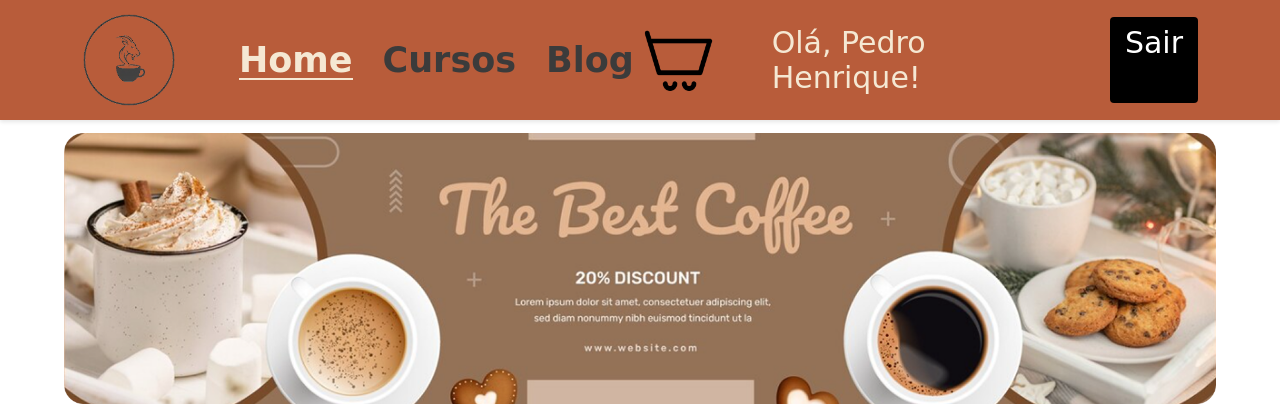
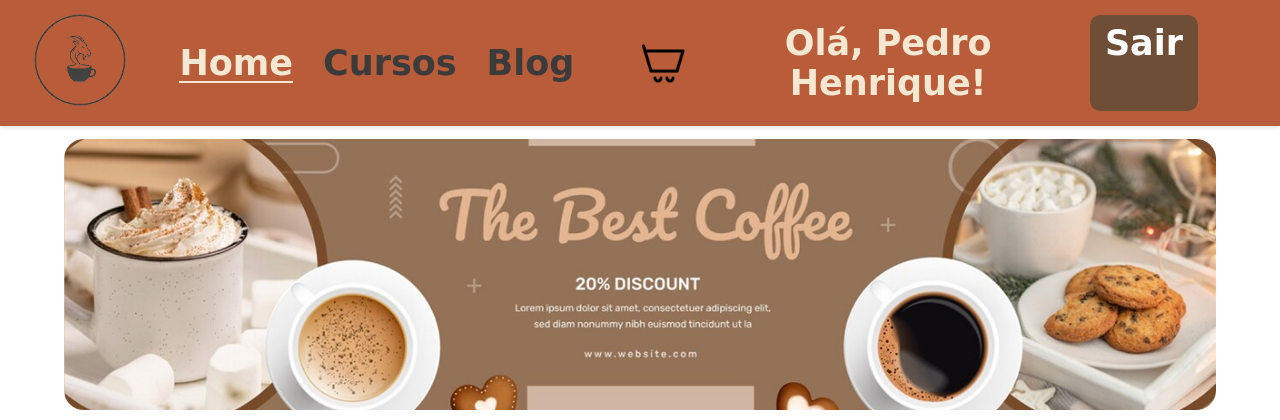
Before and after one commit to pedrosantos664/PlusUltraCafe, a Django app: page /janela/menu_inicial/ in a window 1280 px wide. Shown: the top 420 px of the page. Run offline with Django 5.2, Linux system fonts and the light colour scheme; a user stored in the database is signed in; some web fonts are replaced.

Commit message:
Arrumado o Header por completo, necessário apenas o link para a página de Cursos

```diff
--- a/janela/templates/janela/css/menu_inicial.css
+++ b/janela/templates/janela/css/menu_inicial.css
@@ -120,28 +120,45 @@ header {
 
 .auth-buttons {
     display: flex;
-    gap: 15px;
+    gap: 40px;
 }
 
 .auth-buttons a {
     font-family: 'Rouge Script', cursive;
-    font-weight: 500;
+    font-weight: bold;
     text-decoration: none;
-    font-size: 30px;
+    font-size: 35px;
     padding: 8px 15px;
     border-radius: 4px;
+    text-align: center;
+    justify-content: center;
 }
 
 .auth-buttons a:first-child {
     color: #F5E8D3;
+    transition: transform 0.3s ease, color 0.3s ease;
+}
+.auth-buttons a:first-child:hover{
+    color: #dbc8aa;
+    transform: scale(1.15);
 }
 
+
 .auth-buttons a:last-child {
-    background-color: #000;
+    background-color: #6F4E37;
     color: white;
-
+    border-radius: 10px;
+    width: 140px;
+    text-align: center;
+    justify-content: center;
+    transition: transform 0.3s ease, background-color 0.3s ease;
+}
+.auth-buttons a:last-child:hover {
+    background-color: #C8963E;
+    transform: scale(1.15);
 }
 
+/*Botão do Carrinho*/
 .carrinho {
     display: flex;
     align-items: center;
@@ -150,14 +167,16 @@ header {
 
 .carrinho img{
     display: flex;
-    width: 60%;
-    height: 60%;
+    width: 50%;
+    height: 50%;
     transition: transform 0.3s ease;
 }
 
 .carrinho img:hover {
     transform: scale(1.1);
 }
+
+
 
 /*==== Corpo do Menu Inicial ==== */
 
--- a/janela/templates/janela/menu_inicial.html
+++ b/janela/templates/janela/menu_inicial.html
@@ -19,7 +19,7 @@
     <header>
         <!--Menu da Esquerda-->
         <nav class="menu_esquerda">
-            <img src="{% static 'imagens/Logo_PlusUltraCafe.png' %}" alt="Logo da Cafeteria Plus Ultra Café" class="logo">
+            <a href="{% url 'menu_inicial' %}"><img src="{% static 'imagens/Logo_PlusUltraCafe.png' %}" alt="Logo da Cafeteria Plus Ultra Café" class="logo"></a>
             <ul>
                 <li><a href="{% url 'menu_inicial' %}" class="ativo">Home</a></li>
                 <li><a href="#" class="nao_ativo">Cursos</a></li>
@@ -36,8 +36,8 @@
             </div>
             {% else %}
             <div class="auth-buttons">
-                <a href="{% url 'login' %}">Sign in</a>
-                <a href="{% url 'registro' %}">Register</a>
+                <a href="{% url 'login' %}">Entrar</a>
+                <a href="{% url 'registro' %}">Cadastrar</a>
             </div>
             {% endif %}
         </nav>
--- a/janela/views.py
+++ b/janela/views.py
@@ -53,13 +53,13 @@ def registro(request):
 
         login(request, user)
         messages.success(request, f'Cadastro realizado! Bem-vindo, {nome}!')
-        return redirect('/janela/')
+        return redirect('/janela/menu_inicial')
 
     return render(request, 'janela/registro.html')
 
 def login_view(request):
     if request.user.is_authenticated:
-        return redirect('/janela/')
+        return redirect('/janela/menu_inicial')
 
     if request.method == 'POST':
         email = request.POST.get('email')
@@ -84,7 +84,7 @@ def login_view(request):
 def logout_view(request):
     logout(request)
     messages.success(request, 'Você saiu com sucesso!')
-    return redirect('/janela/')
+    return redirect('/janela/login')
 
 # As views abaixo já estão corretas e vão funcionar
 # pois agora 'request.user' será uma instância de 'Usuario'
```
Also changed, not shown: db.sqlite3.
